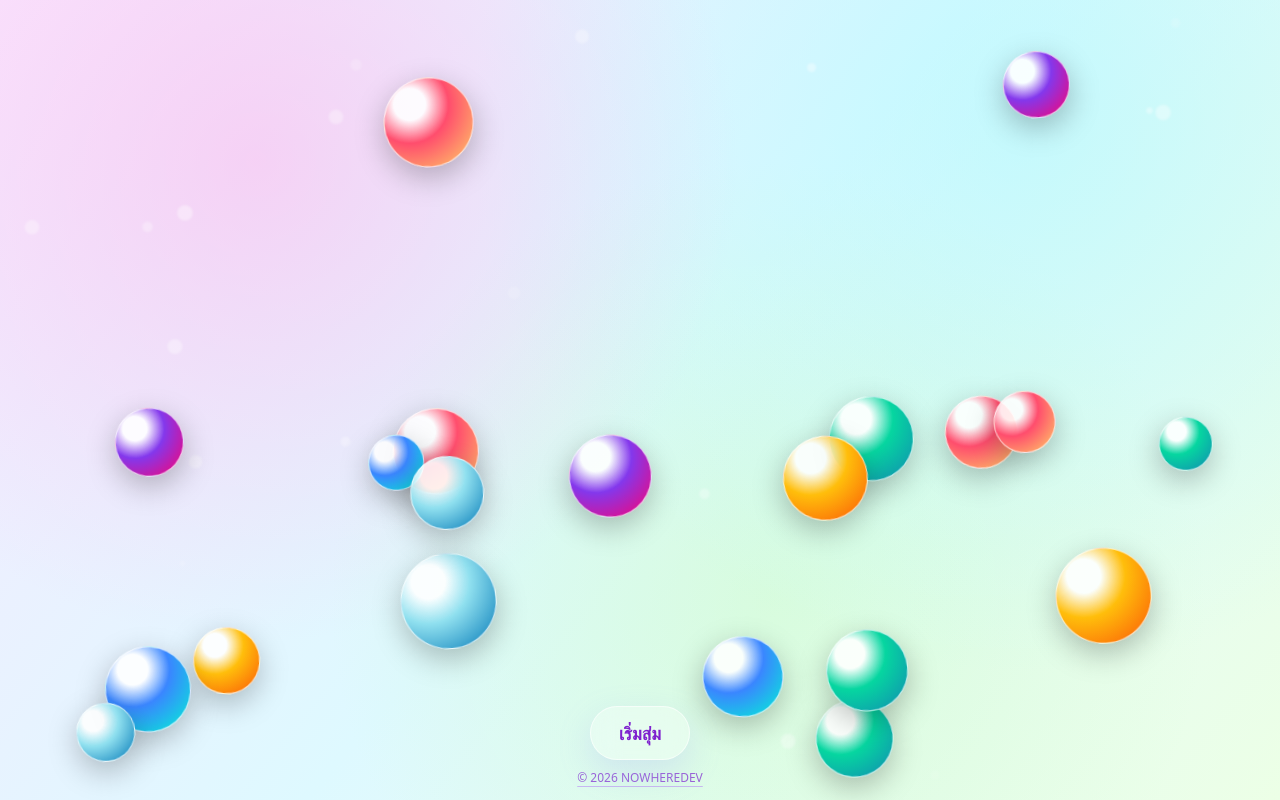
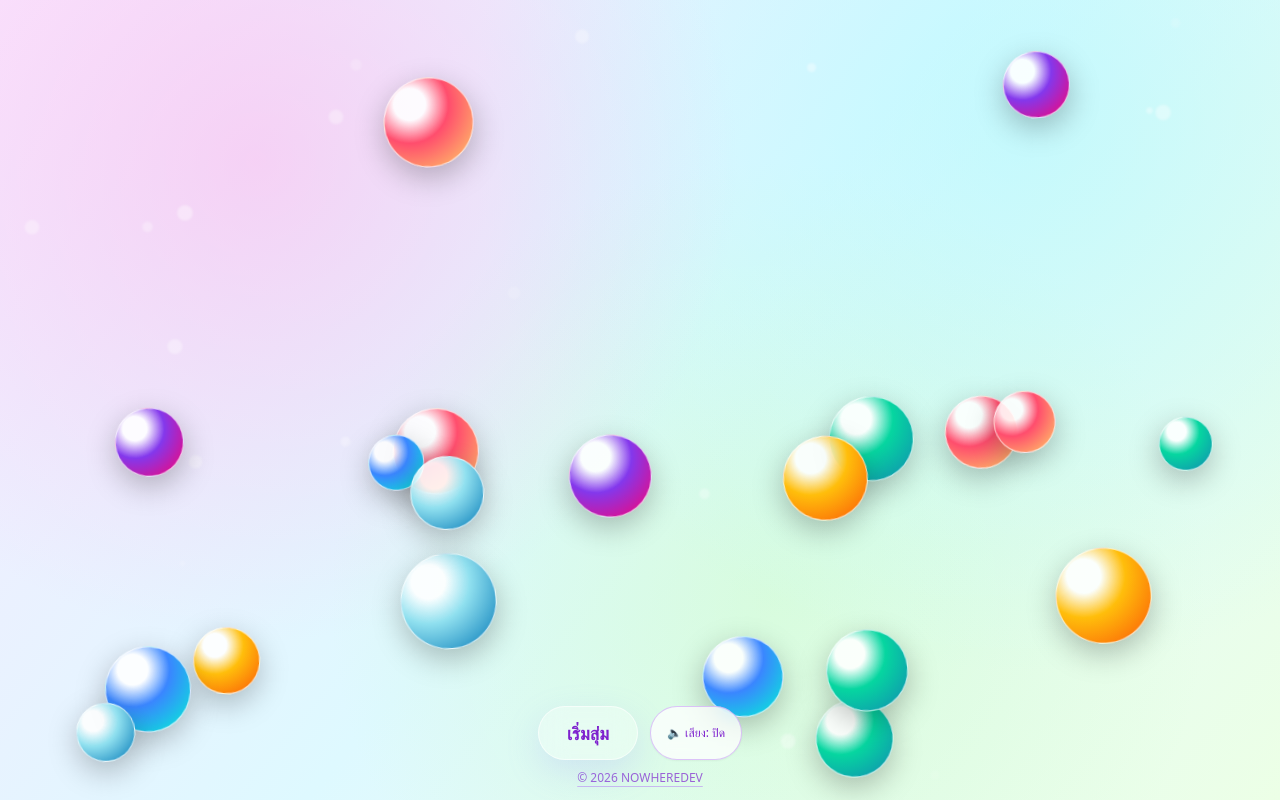
Before and after one commit to kzabCde/Catch-Number, a Next.js app: page / in a window 1280 px wide. Built offline with nearby package versions, Linux system fonts and the light colour scheme.

Commit message:
Add minimal toggleable ambient audio loop

```diff
--- a/app/page.tsx
+++ b/app/page.tsx
@@ -1,6 +1,6 @@
 "use client";
 
-import { useMemo, useState } from "react";
+import { useEffect, useMemo, useRef, useState } from "react";
 import { AnimatePresence, motion } from "framer-motion";
 import { FloatingEmoji } from "@/components/FloatingEmoji";
 import { RevealModal } from "@/components/RevealModal";
@@ -41,7 +41,52 @@ export default function HomePage() {
   const [picked, setPicked] = useState<string | null>(null);
   const [pickedId, setPickedId] = useState<number | null>(null);
   const [slowMo, setSlowMo] = useState(false);
+  const [soundOn, setSoundOn] = useState(false);
+  const audioCtxRef = useRef<AudioContext | null>(null);
+  const ambientNodesRef = useRef<{ oscillators: OscillatorNode[]; gain: GainNode } | null>(null);
   const emojis = useMemo(() => generateRound(), [started]);
+
+  useEffect(() => {
+    return () => {
+      ambientNodesRef.current?.oscillators.forEach((oscillator) => oscillator.stop());
+      audioCtxRef.current?.close();
+      ambientNodesRef.current = null;
+      audioCtxRef.current = null;
+    };
+  }, []);
+
+  const toggleAmbient = async () => {
+    if (!audioCtxRef.current) {
+      const context = new AudioContext();
+      const gain = context.createGain();
+      gain.gain.value = 0.03;
+      gain.connect(context.destination);
+
+      const frequencies = [174.61, 261.63, 329.63];
+      const oscillators = frequencies.map((frequency) => {
+        const oscillator = context.createOscillator();
+        oscillator.type = "sine";
+        oscillator.frequency.value = frequency;
+        oscillator.connect(gain);
+        oscillator.start();
+        return oscillator;
+      });
+
+      audioCtxRef.current = context;
+      ambientNodesRef.current = { oscillators, gain };
+    }
+
+    if (!audioCtxRef.current) return;
+
+    if (soundOn) {
+      await audioCtxRef.current.suspend();
+      setSoundOn(false);
+      return;
+    }
+
+    await audioCtxRef.current.resume();
+    setSoundOn(true);
+  };
 
   const handleStart = () => {
     setPicked(null);
@@ -103,6 +148,14 @@ export default function HomePage() {
             }}
           />
         )}
+
+        <button
+          type="button"
+          onClick={toggleAmbient}
+          className="rounded-full border border-purple-500/35 bg-white/75 px-4 py-2 text-xs font-medium text-purple-700 shadow-sm backdrop-blur transition hover:bg-white"
+        >
+          {soundOn ? "🔊 เสียง: เปิด" : "🔈 เสียง: ปิด"}
+        </button>
       </div>
 
       <RevealModal value={picked ?? ""} open={Boolean(picked)} />
```
Lines whose indentation alone changed are shown as unchanged.
